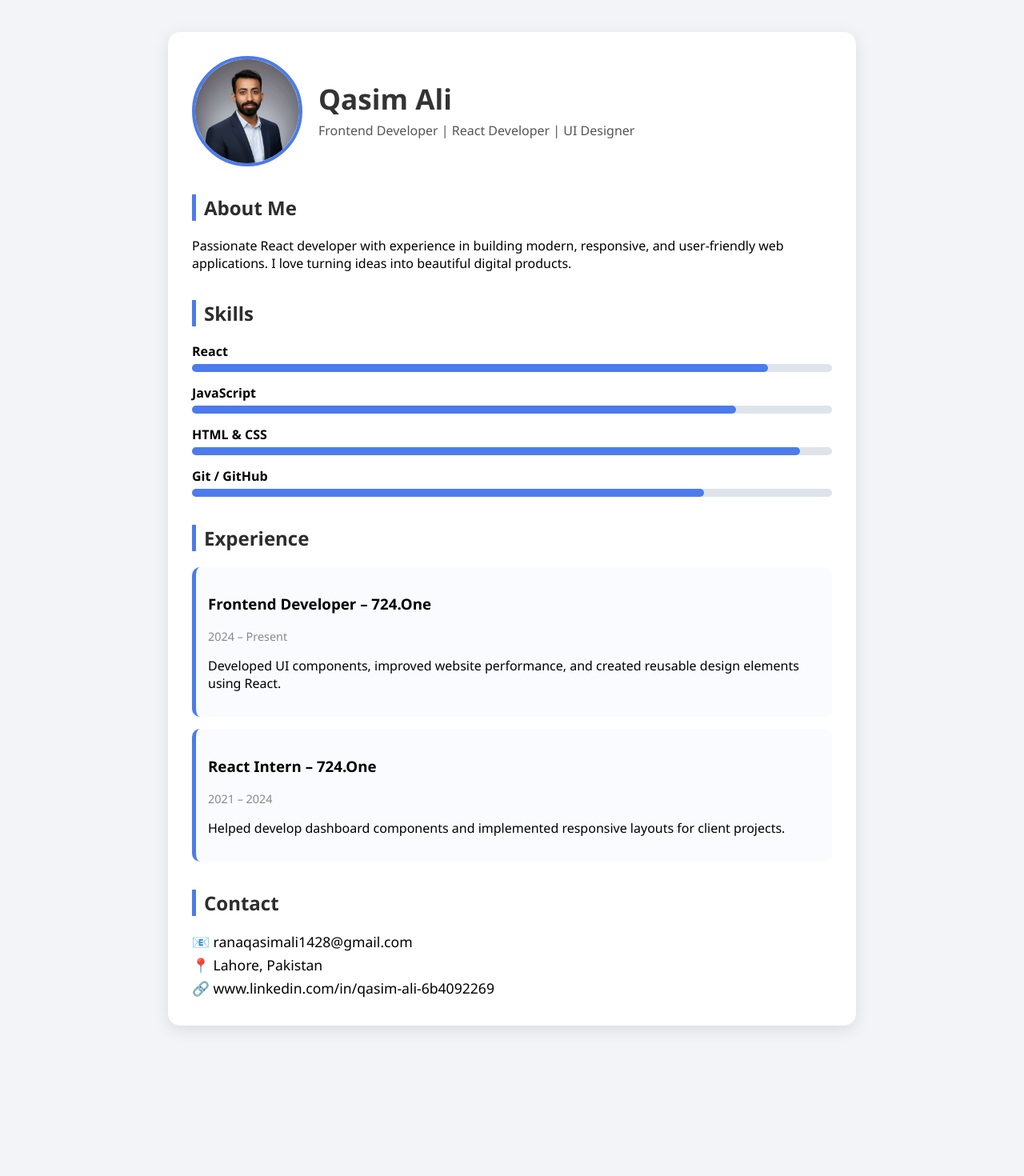
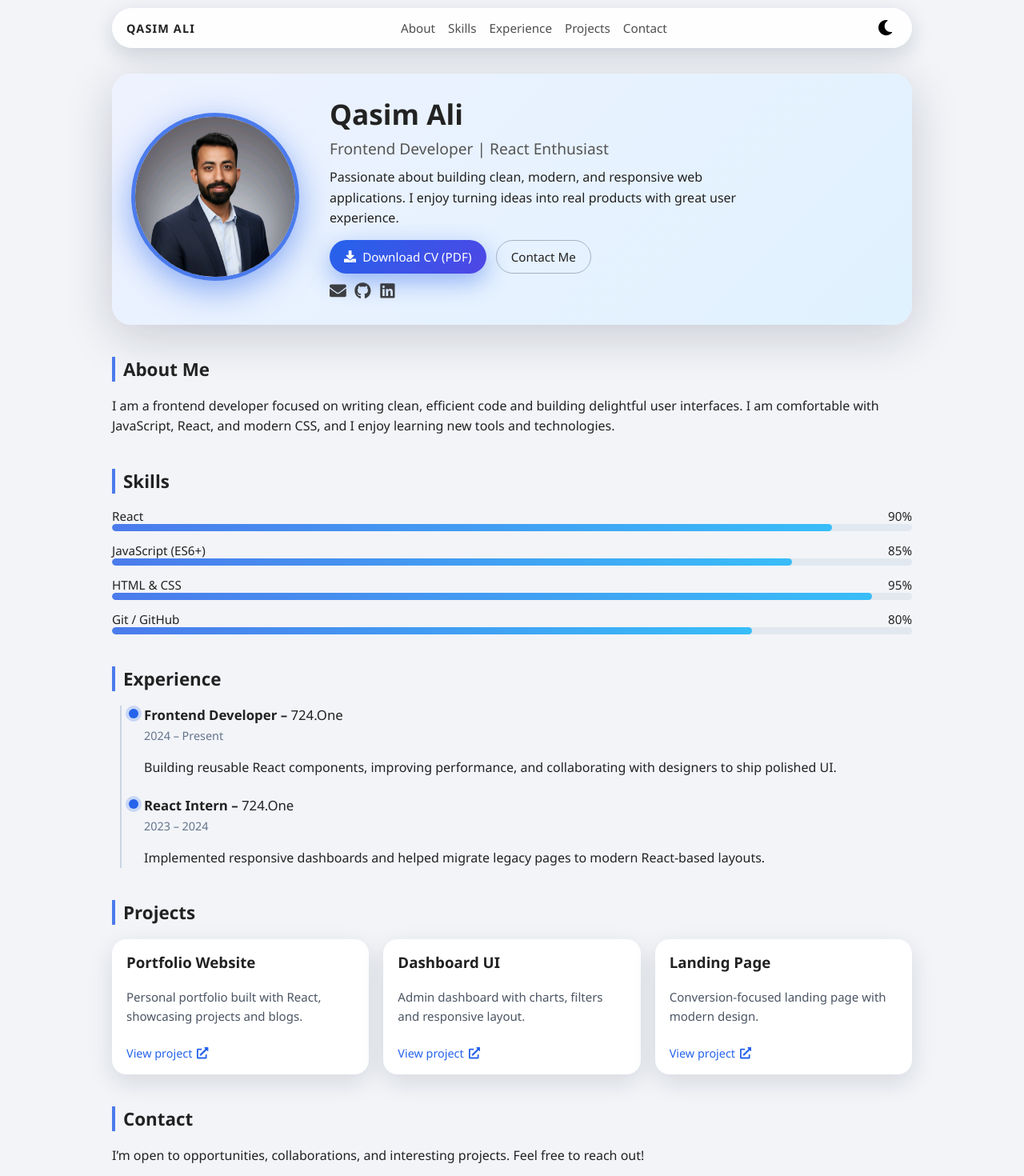
Before and after one commit to qasimali1223/my-cv-app, a React (Create React App) app: page / in a window 1280 px wide. Shown: the top 1470 px of the page at 80% size. Before the commit the page ends 1322 px from the top, so only its background shows below. Built offline with nearby package versions, Linux system fonts and the light colour scheme.

Commit message:
Add advanced CV UI with dark mode, timeline, projects

```diff
--- a/package.json
+++ b/package.json
@@ -9,6 +9,7 @@
     "@testing-library/user-event": "^13.5.0",
     "react": "^19.2.0",
     "react-dom": "^19.2.0",
+    "react-icons": "^5.5.0",
     "react-scripts": "5.0.1",
     "web-vitals": "^2.1.4"
   },
--- a/src/App.css
+++ b/src/App.css
@@ -1,94 +1,392 @@
+/* Smooth scrolling for anchor links */
+html {
+  scroll-behavior: smooth;
+}
+
+/* Light / dark backgrounds handled with body + .app */
 body {
   margin: 0;
-  font-family: "Segoe UI", Arial, sans-serif;
+  font-family: "Segoe UI", system-ui, -apple-system, BlinkMacSystemFont,
+    "Roboto", "Helvetica Neue", sans-serif;
   background: #f2f4f8;
+  color: #222;
 }
 
-.main {
-  max-width: 800px;
-  margin: 40px auto;
-  background: white;
-  padding: 30px;
-  border-radius: 15px;
-  box-shadow: 0px 5px 20px rgba(0, 0, 0, 0.1);
+.dark-body {
+  background: #050816;
 }
 
-/* Header */
-.header {
+.app {
+  max-width: 1000px;
+  margin: 0 auto 40px;
+  padding: 0 16px 40px;
+}
+
+/* NAVBAR */
+.navbar {
+  position: sticky;
+  top: 0;
+  z-index: 20;
   display: flex;
   align-items: center;
-  gap: 20px;
+  justify-content: space-between;
+  padding: 14px 18px;
+  margin: 10px auto 24px;
+  background: rgba(255, 255, 255, 0.9);
+  border-radius: 999px;
+  backdrop-filter: blur(10px);
+  box-shadow: 0 8px 26px rgba(15, 23, 42, 0.16);
+}
+
+.dark .navbar {
+  background: rgba(15, 23, 42, 0.95);
+}
+
+.logo {
+  font-weight: 700;
+  letter-spacing: 0.08em;
+  text-transform: uppercase;
+  font-size: 0.9rem;
+}
+
+.nav-links {
+  display: flex;
+  gap: 16px;
+  font-size: 0.95rem;
+}
+
+.nav-links a {
+  text-decoration: none;
+  color: inherit;
+  opacity: 0.8;
+}
+
+.nav-links a:hover {
+  opacity: 1;
+}
+
+.theme-toggle {
+  border: none;
+  background: transparent;
+  cursor: pointer;
+  font-size: 1.2rem;
+  display: flex;
+  align-items: center;
+}
+
+/* HERO */
+.hero {
+  display: grid;
+  grid-template-columns: 220px 1fr;
+  gap: 28px;
+  align-items: center;
+  margin-top: 32px;
+  padding: 26px 24px;
+  border-radius: 24px;
+  background: linear-gradient(135deg, #eef2ff, #e0f2fe);
+  box-shadow: 0 14px 60px rgba(15, 23, 42, 0.18);
+}
+
+.dark .hero {
+  background: radial-gradient(circle at top left, #1e293b, #020617);
 }
 
 .profile-pic {
-  width: 130px;
-  height: 130px;
-  border-radius: 50%;
+  width: 200px;
+  height: 200px;
+  border-radius: 999px;
   object-fit: cover;
-  border: 4px solid #4b7bec;
+  border: 5px solid #4b7bec;
+  box-shadow: 0 12px 40px rgba(37, 99, 235, 0.5);
 }
 
-.header-info h1 {
+.hero-right h1 {
   margin: 0;
   font-size: 2.2rem;
-  color: #333;
 }
 
-.header-info p {
-  margin: 5px 0;
+.hero-right h2 {
+  margin: 6px 0 10px;
+  font-size: 1.2rem;
+  font-weight: 500;
   color: #555;
 }
 
-/* Sections */
-.section {
-  margin-top: 35px;
+.dark .hero-right h2 {
+  color: #cbd5f5;
 }
 
-.section h2 {
-  border-left: 5px solid #4b7bec;
-  padding-left: 10px;
-  color: #2d2d2d;
+.hero-right p {
+  margin: 0 0 14px;
+  max-width: 520px;
+  line-height: 1.6;
 }
 
-/* Skills */
-.skill {
-  margin-bottom: 15px;
+.hero-actions {
+  display: flex;
+  flex-wrap: wrap;
+  gap: 12px;
+  margin-bottom: 10px;
 }
 
-.skill span {
-  font-weight: bold;
+.btn {
+  display: inline-flex;
+  align-items: center;
+  gap: 8px;
+  padding: 10px 18px;
+  border-radius: 999px;
+  border: none;
+  cursor: pointer;
+  font-size: 0.95rem;
+  text-decoration: none;
 }
 
-.bar {
-  width: 100%;
-  height: 10px;
-  background: #dfe4ea;
-  border-radius: 5px;
-  margin-top: 5px;
+.btn.primary {
+  background: linear-gradient(135deg, #2563eb, #4f46e5);
+  color: white;
+  box-shadow: 0 10px 30px rgba(37, 99, 235, 0.45);
 }
 
-.bar div {
-  height: 10px;
-  background: #4b7bec;
-  border-radius: 5px;
+.btn.ghost {
+  background: transparent;
+  color: inherit;
+  border: 1px solid rgba(148, 163, 184, 0.8);
 }
 
-/* Cards */
-.card {
-  background: #f9fbff;
-  padding: 15px;
-  border-radius: 10px;
-  margin-bottom: 15px;
-  border-left: 5px solid #4b7bec;
+.btn:hover {
+  transform: translateY(-1px);
 }
 
-.card .date {
-  color: #888;
+.hero-icons {
+  display: flex;
+  gap: 10px;
+  font-size: 1.3rem;
+}
+
+.hero-icons a {
+  color: inherit;
+  opacity: 0.85;
+}
+
+.hero-icons a:hover {
+  opacity: 1;
+}
+
+/* SECTIONS */
+.section {
+  margin-top: 40px;
+}
+
+.section-title {
+  font-size: 1.4rem;
+  margin-bottom: 18px;
+  padding-left: 10px;
+  border-left: 4px solid #4b7bec;
+}
+
+.section p {
+  line-height: 1.6;
+}
+
+/* SKILLS */
+.skills-list {
+  display: flex;
+  flex-direction: column;
+  gap: 14px;
+}
+
+.skill-header {
+  display: flex;
+  justify-content: space-between;
+  font-size: 0.95rem;
+}
+
+.skill-bar {
+  width: 100%;
+  height: 9px;
+  background: #e2e8f0;
+  border-radius: 999px;
+  overflow: hidden;
+}
+
+.dark .skill-bar {
+  background: #1e293b;
+}
+
+.skill-bar-fill {
+  height: 100%;
+  background: linear-gradient(90deg, #4b7bec, #38bdf8);
+  border-radius: 999px;
+  width: 0;
+  animation: grow-bar 1.2s forwards;
+  animation-timing-function: cubic-bezier(0.2, 0.8, 0.2, 1);
+}
+
+.skill-bar-fill {
+  width: var(--level);
+}
+
+@keyframes grow-bar {
+  from {
+    width: 0;
+  }
+  to {
+    width: var(--level);
+  }
+}
+
+/* TIMELINE */
+.timeline {
+  position: relative;
+  margin-left: 10px;
+  padding-left: 20px;
+  border-left: 2px solid #cbd5e1;
+}
+
+.dark .timeline {
+  border-color: #1e293b;
+}
+
+.timeline-item {
+  position: relative;
+  margin-bottom: 22px;
+}
+
+.timeline-dot {
+  position: absolute;
+  left: -11px;
+  top: 4px;
+  width: 12px;
+  height: 12px;
+  border-radius: 999px;
+  background: #2563eb;
+  box-shadow: 0 0 0 4px rgba(37, 99, 235, 0.2);
+}
+
+.timeline-content {
+  padding-left: 8px;
+}
+
+.timeline-content h3 {
+  margin: 0;
+  font-size: 1.05rem;
+}
+
+.timeline-content h3 span {
+  font-weight: 500;
+}
+
+.timeline-period {
+  margin: 3px 0 6px;
+  font-size: 0.9rem;
+  color: #64748b;
+}
+
+/* PROJECTS GRID */
+.projects-grid {
+  display: grid;
+  grid-template-columns: repeat(auto-fit, minmax(230px, 1fr));
+  gap: 18px;
+}
+
+.project-card {
+  border-radius: 18px;
+  padding: 16px 18px;
+  background: white;
+  box-shadow: 0 10px 30px rgba(15, 23, 42, 0.12);
+  transition: transform 0.18s ease, box-shadow 0.18s ease, translate 0.18s;
+}
+
+.dark .project-card {
+  background: #0f172a;
+  box-shadow: 0 10px 30px rgba(15, 23, 42, 0.7);
+}
+
+.project-card h3 {
+  margin-top: 0;
+}
+
+.project-card p {
+  font-size: 0.94rem;
+  color: #4b5563;
+}
+
+.dark .project-card p {
+  color: #cbd5f5;
+}
+
+.project-card:hover {
+  transform: translateY(-6px);
+  box-shadow: 0 16px 40px rgba(15, 23, 42, 0.25);
+}
+
+.project-link {
+  display: inline-flex;
+  align-items: center;
+  gap: 6px;
+  margin-top: 10px;
+  font-size: 0.9rem;
+  color: #2563eb;
+  text-decoration: none;
+}
+
+/* CONTACT */
+.contact-details p {
+  margin: 6px 0;
+  display: flex;
+  align-items: center;
+  gap: 8px;
+}
+
+/* FOOTER */
+.footer {
+  margin-top: 40px;
+  text-align: center;
+  font-size: 0.85rem;
+  color: #6b7280;
+}
+
+.back-to-top {
+  display: inline-block;
+  margin-bottom: 6px;
+  text-decoration: none;
   font-size: 0.9rem;
 }
 
-/* Contact */
-.contact p {
-  margin: 5px 0;
-  font-size: 1.1rem;
+/* DARK MODE TEXT COLORS */
+.dark {
+  color: #e5e7eb;
 }
+
+.dark .section-title {
+  border-left-color: #38bdf8;
+}
+
+/* RESPONSIVE */
+@media (max-width: 720px) {
+  .navbar {
+    gap: 10px;
+  }
+
+  .nav-links {
+    display: none;
+  }
+
+  .hero {
+    grid-template-columns: 1fr;
+    text-align: center;
+  }
+
+  .hero-right p {
+    margin-left: auto;
+    margin-right: auto;
+  }
+
+  .hero-actions {
+    justify-content: center;
+  }
+
+  .hero-icons {
+    justify-content: center;
+  }
+}
--- a/src/App.js
+++ b/src/App.js
@@ -1,78 +1,238 @@
+import React, { useState, useEffect } from "react";
 import "./App.css";
+import {
+  FaSun,
+  FaMoon,
+  FaLinkedin,
+  FaGithub,
+  FaEnvelope,
+  FaDownload,
+  FaExternalLinkAlt,
+} from "react-icons/fa";
+
+const skills = [
+  { name: "React", level: 90 },
+  { name: "JavaScript (ES6+)", level: 85 },
+  { name: "HTML & CSS", level: 95 },
+  { name: "Git / GitHub", level: 80 },
+];
+
+const experiences = [
+  {
+    role: "Frontend Developer",
+    company: "724.One",
+    period: "2024 – Present",
+    description:
+      "Building reusable React components, improving performance, and collaborating with designers to ship polished UI.",
+  },
+  {
+    role: "React Intern",
+    company: "724.One",
+    period: "2023 – 2024",
+    description:
+      "Implemented responsive dashboards and helped migrate legacy pages to modern React-based layouts.",
+  },
+];
+
+const projects = [
+  {
+    title: "Portfolio Website",
+    description: "Personal portfolio built with React, showcasing projects and blogs.",
+    link: "#",
+  },
+  {
+    title: "Dashboard UI",
+    description: "Admin dashboard with charts, filters and responsive layout.",
+    link: "#",
+  },
+  {
+    title: "Landing Page",
+    description: "Conversion-focused landing page with modern design.",
+    link: "#",
+  },
+];
 
 function App() {
+  const [isDark, setIsDark] = useState(false);
+
+  // add/remove dark class on body for full-page background
+  useEffect(() => {
+    if (isDark) {
+      document.body.classList.add("dark-body");
+    } else {
+      document.body.classList.remove("dark-body");
+    }
+  }, [isDark]);
+
+  const toggleTheme = () => setIsDark((prev) => !prev);
+
   return (
-    <div className="main">
-      <div className="header">
-        <img src="/profile.png" alt="Profile" className="profile-pic" />
+    <div className={isDark ? "app dark" : "app"}>
+      {/* NAVBAR */}
+      <header className="navbar">
+        <div className="nav-left">
+          <span className="logo">Qasim Ali</span>
+        </div>
+        <nav className="nav-links">
+          <a href="#about">About</a>
+          <a href="#skills">Skills</a>
+          <a href="#experience">Experience</a>
+          <a href="#projects">Projects</a>
+          <a href="#contact">Contact</a>
+        </nav>
+        <button className="theme-toggle" onClick={toggleTheme}>
+          {isDark ? <FaSun /> : <FaMoon />}
+        </button>
+      </header>
 
-        <div className="header-info">
+      {/* HERO / HEADER */}
+      <section className="hero" id="top">
+        <div className="hero-left">
+          <img src="/profile.jpg" alt="Profile" className="profile-pic" />
+        </div>
+        <div className="hero-right">
           <h1>Qasim Ali</h1>
-          <p>Frontend Developer | React Developer | UI Designer</p>
+          <h2>Frontend Developer | React Enthusiast</h2>
+          <p>
+            Passionate about building clean, modern, and responsive web
+            applications. I enjoy turning ideas into real products with great
+            user experience.
+          </p>
+
+          <div className="hero-actions">
+            <a href="/cv.pdf" download className="btn primary">
+              <FaDownload /> Download CV (PDF)
+            </a>
+            <a href="#contact" className="btn ghost">
+              Contact Me
+            </a>
+          </div>
+
+          <div className="hero-icons">
+            <a
+              href="mailto:ranaqasimali1223@gmail.com"
+              aria-label="Email"
+            >
+              <FaEnvelope />
+            </a>
+            <a
+              href="https://github.com/qasimali1223"
+              target="_blank"
+              rel="noreferrer"
+              aria-label="GitHub"
+            >
+              <FaGithub />
+            </a>
+            <a
+              href="https://linkedin.com/in/qasimali1428"
+              target="_blank"
+              rel="noreferrer"
+              aria-label="LinkedIn"
+            >
+              <FaLinkedin />
+            </a>
+          </div>
         </div>
-      </div>
+      </section>
 
-      <section className="section about">
-        <h2>About Me</h2>
+      {/* ABOUT */}
+      <section className="section" id="about">
+        <h2 className="section-title">About Me</h2>
         <p>
-          Passionate React developer with experience in building modern,
-          responsive, and user-friendly web applications. I love turning ideas
-          into beautiful digital products.
+          I am a frontend developer focused on writing clean, efficient code and
+          building delightful user interfaces. I am comfortable with JavaScript,
+          React, and modern CSS, and I enjoy learning new tools and
+          technologies.
         </p>
       </section>
 
-      <section className="section skills">
-        <h2>Skills</h2>
-
-        <div className="skill">
-          <span>React</span>
-          <div className="bar"><div style={{ width: "90%" }}></div></div>
-        </div>
-
-        <div className="skill">
-          <span>JavaScript</span>
-          <div className="bar"><div style={{ width: "85%" }}></div></div>
-        </div>
-
-        <div className="skill">
-          <span>HTML & CSS</span>
-          <div className="bar"><div style={{ width: "95%" }}></div></div>
-        </div>
-
-        <div className="skill">
-          <span>Git / GitHub</span>
-          <div className="bar"><div style={{ width: "80%" }}></div></div>
+      {/* SKILLS WITH ANIMATED BARS */}
+      <section className="section" id="skills">
+        <h2 className="section-title">Skills</h2>
+        <div className="skills-list">
+          {skills.map((skill) => (
+            <div className="skill" key={skill.name}>
+              <div className="skill-header">
+                <span>{skill.name}</span>
+                <span>{skill.level}%</span>
+              </div>
+              <div className="skill-bar">
+                <div
+                  className="skill-bar-fill"
+                  style={{ "--level": `${skill.level}%` }}
+                ></div>
+              </div>
+            </div>
+          ))}
         </div>
       </section>
 
-      <section className="section experience">
-        <h2>Experience</h2>
+      {/* EXPERIENCE TIMELINE */}
+      <section className="section" id="experience">
+        <h2 className="section-title">Experience</h2>
+        <div className="timeline">
+          {experiences.map((exp, index) => (
+            <div className="timeline-item" key={index}>
+              <div className="timeline-dot" />
+              <div className="timeline-content">
+                <h3>
+                  {exp.role} – <span>{exp.company}</span>
+                </h3>
+                <p className="timeline-period">{exp.period}</p>
+                <p>{exp.description}</p>
+              </div>
+            </div>
+          ))}
+        </div>
+      </section>
 
-        <div className="card">
-          <h3>Frontend Developer – 724.One</h3>
-          <p className="date">2024 – Present</p>
+      {/* PROJECTS GRID */}
+      <section className="section" id="projects">
+        <h2 className="section-title">Projects</h2>
+        <div className="projects-grid">
+          {projects.map((project, index) => (
+            <div className="project-card" key={index}>
+              <h3>{project.title}</h3>
+              <p>{project.description}</p>
+              <a
+                href={project.link}
+                target={project.link === "#" ? "_self" : "_blank"}
+                rel="noreferrer"
+                className="project-link"
+              >
+                View project <FaExternalLinkAlt />
+              </a>
+            </div>
+          ))}
+        </div>
+      </section>
+
+      {/* CONTACT */}
+      <section className="section" id="contact">
+        <h2 className="section-title">Contact</h2>
+        <p>
+          I’m open to opportunities, collaborations, and interesting projects.
+          Feel free to reach out!
+        </p>
+        <div className="contact-details">
           <p>
-            Developed UI components, improved website performance, and created
-            reusable design elements using React.
+            <FaEnvelope /> youremail@example.com
           </p>
-        </div>
-
-        <div className="card">
-          <h3>React Intern – 724.One</h3>
-          <p className="date">2021 – 2024</p>
           <p>
-            Helped develop dashboard components and implemented responsive
-            layouts for client projects.
+            <FaLinkedin /> linkedin.com/in/your-linkedin
+          </p>
+          <p>
+            <FaGithub /> github.com/your-github
           </p>
         </div>
       </section>
 
-      <section className="section contact">
-        <h2>Contact</h2>
-        <p>📧 ranaqasimali1428@gmail.com</p>
-        <p>📍 Lahore, Pakistan</p>
-        <p>🔗 www.linkedin.com/in/qasim-ali-6b4092269</p>
-      </section>
+      <footer className="footer">
+        <a href="#top" className="back-to-top">
+          Back to top ↑
+        </a>
+        <p>© {new Date().getFullYear()} Your Name. All rights reserved.</p>
+      </footer>
     </div>
   );
 }
```
Also changed, not shown: public/profile.jpg (renamed from public/profile.png), 1 other file (tests, documents, lock files or other folders).
